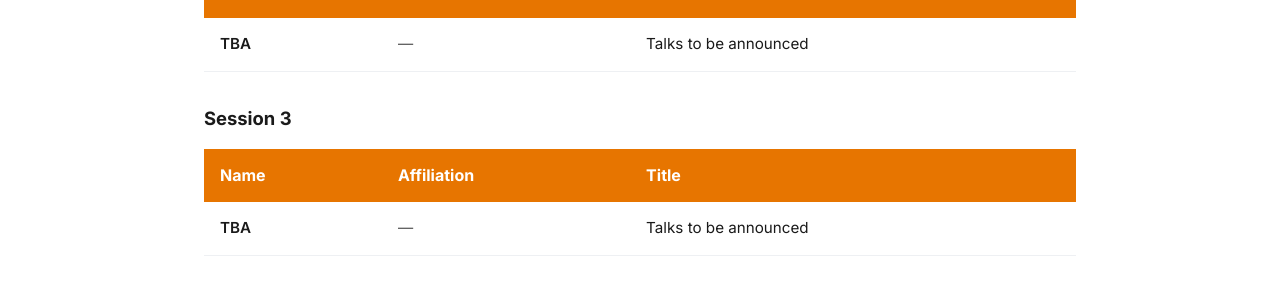
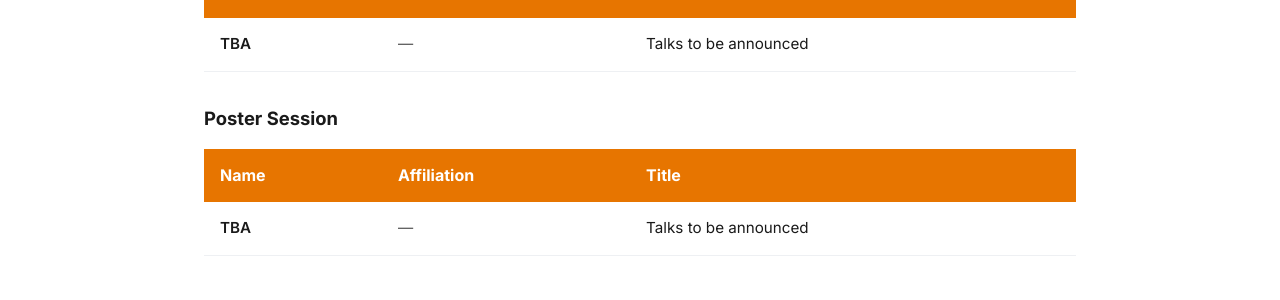
Before and after one commit to princetoncomputerarch/princetoncomputerarch.github.io, a Jekyll site: the page built from index.html, in a window 1280 px wide and 900 px high, scrolled down 2153 px. Shown: the part 153-453 px from the top of the window. Built offline with Jekyll 4.4.1, drawn with Linux system fonts in a browser that asks for light colours.

Commit message:
Rename 'Session 3' to 'Poster Session'

```diff
--- a/_data/students.yml
+++ b/_data/students.yml
@@ -25,7 +25,7 @@ sessions:
         affiliation: "—"
         title: "Talks to be announced"
 
-  - title: "Session 3"
+  - title: "Poster Session"
     presenters:
       - name: "TBA"
         affiliation: "—"
```
